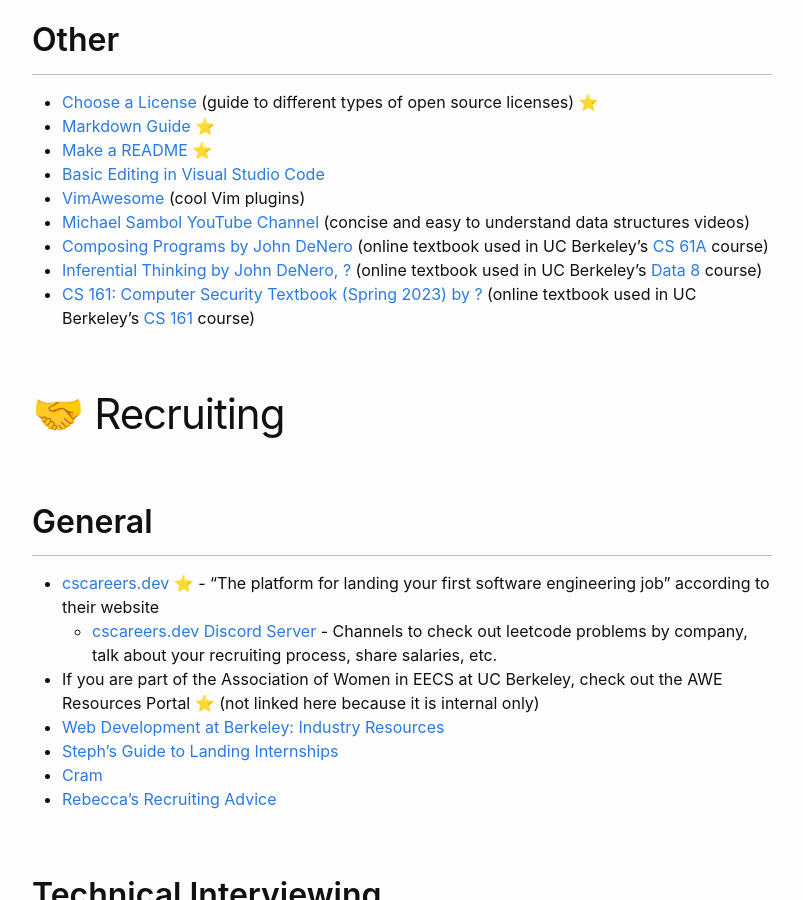
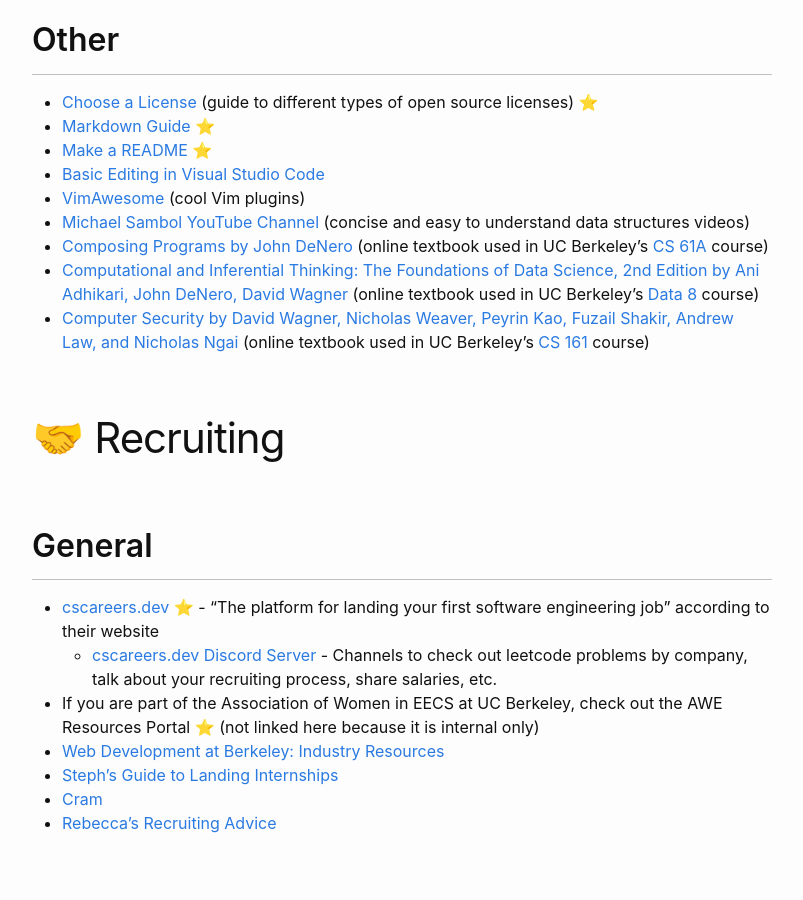
Before and after one commit to phrdang/phrdang.github.io, a Jekyll site: the page built from resources.md, in a window 1280 px wide and 900 px high, scrolled down 6859 px. Shown: the whole window, without its empty margins (238-1041 px from the left). Built offline with Jekyll 4.4.1, drawn with Linux system fonts in a browser that asks for light colours.

Commit message:
Update textbooks

```diff
--- a/resources.md
+++ b/resources.md
@@ -227,8 +227,8 @@
 - [VimAwesome](https://vimawesome.com/) (cool Vim plugins)
 - [Michael Sambol YouTube Channel](https://www.youtube.com/c/MichaelSambol) (concise and easy to understand data structures videos)
 - [Composing Programs by John DeNero](http://composingprograms.com/) (online textbook used in UC Berkeley's [CS 61A](https://cs61a.org) course)
-- [Inferential Thinking by John DeNero, ?](https://inferentialthinking.com/chapters/intro.html) (online textbook used in UC Berkeley's [Data 8](https://data8.org) course)
-- [CS 161: Computer Security Textbook (Spring 2023) by ?](https://sp23.cs161.org/textbook.html) (online textbook used in UC Berkeley's [CS 161](https://sp23.cs161.org) course)
+- [Computational and Inferential Thinking: The Foundations of Data Science, 2nd Edition by Ani Adhikari, John DeNero, David Wagner](https://inferentialthinking.com/chapters/intro.html) (online textbook used in UC Berkeley's [Data 8](https://data8.org) course)
+- [Computer Security by David Wagner, Nicholas Weaver, Peyrin Kao, Fuzail Shakir, Andrew Law, and Nicholas Ngai](https://textbook.cs161.org/) (online textbook used in UC Berkeley's [CS 161](https://cs161.org) course)
 
 # 🤝 Recruiting
 
```
